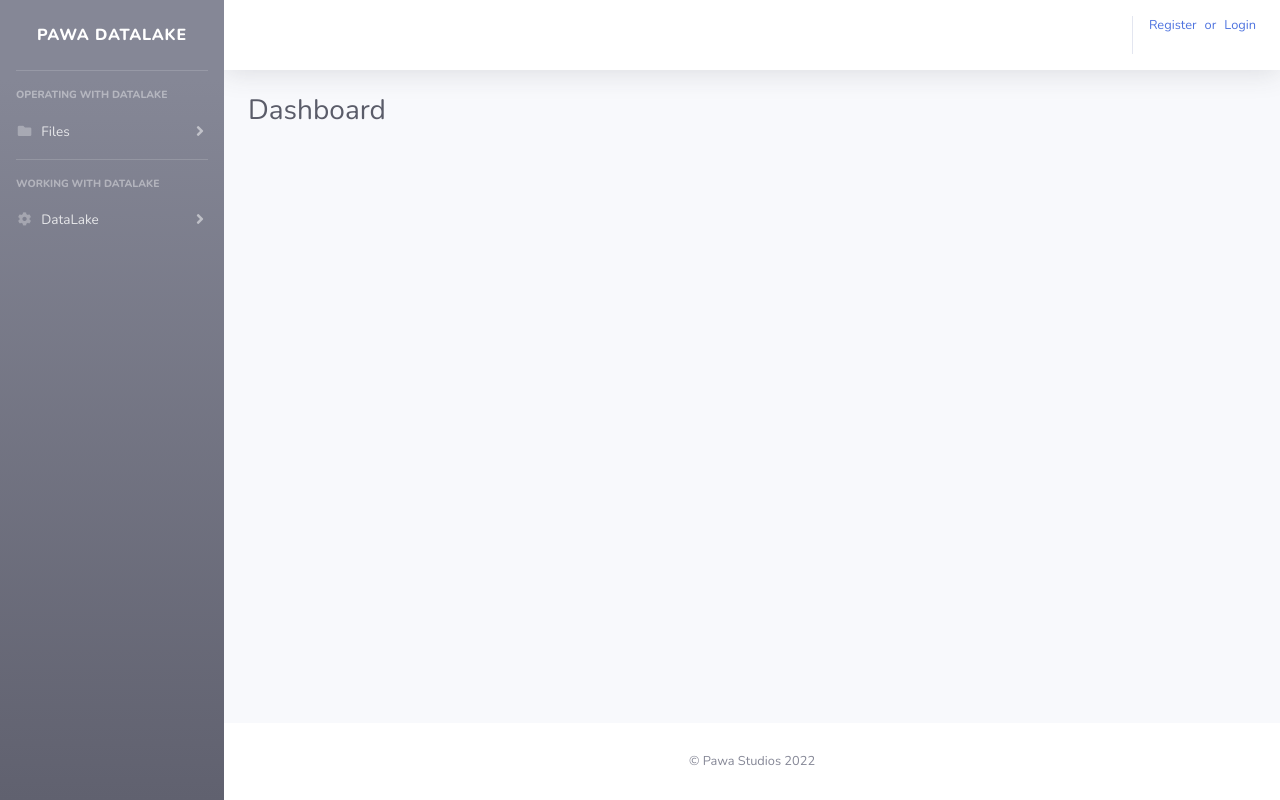
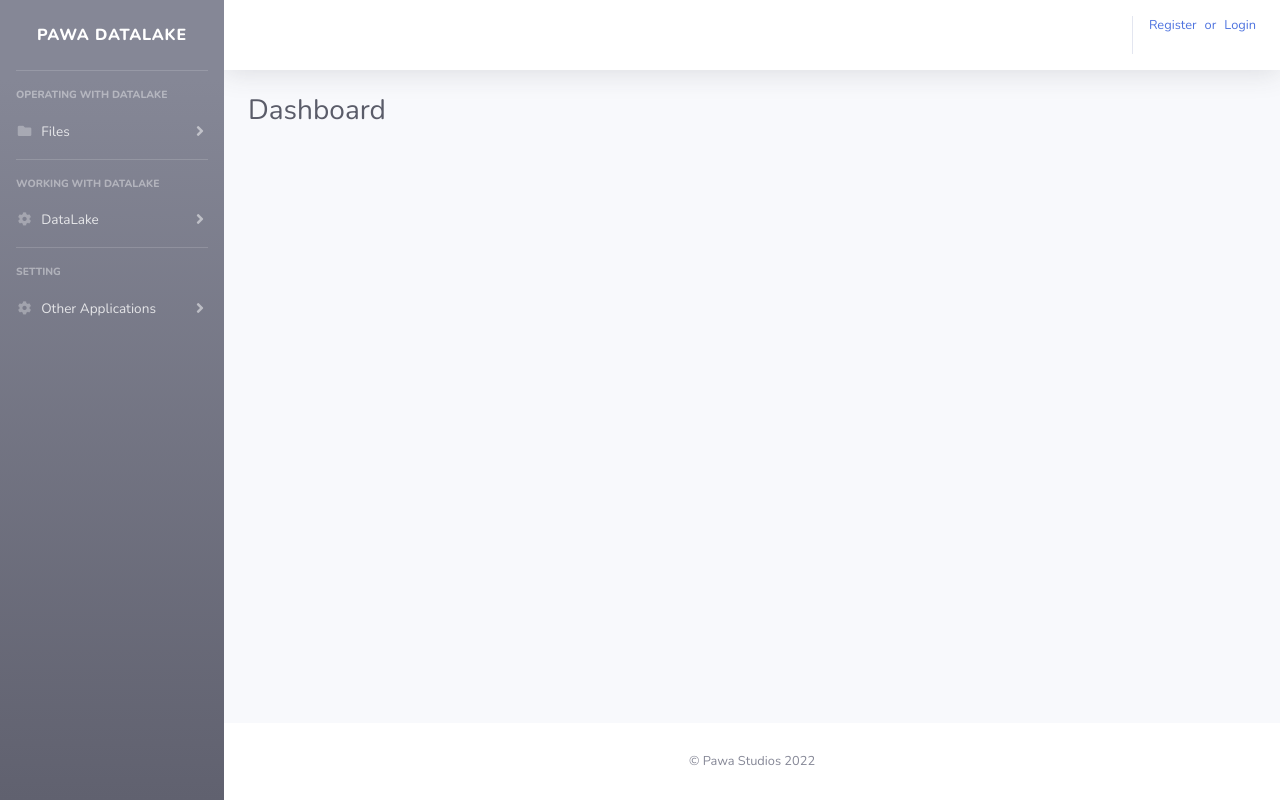
Before and after one commit to Pawaus/DataLake, a Python web app: template templates/index.html in a window 1280 px wide. Run offline with Jinja, Linux system fonts and the light colour scheme; the template is opened without the code that fills it, so the values that code supplies are empty; some libraries are stand-ins or nearby versions.

Commit message:
fix print username

```diff
--- a/templates/base.html
+++ b/templates/base.html
@@ -31,7 +31,7 @@
         <ul class="navbar-nav bg-gradient-secondary sidebar sidebar-dark accordion" id="accordionSidebar">
 
             <!-- Sidebar - Brand -->
-            <a class="sidebar-brand d-flex align-items-center justify-content-center" href="index.html">
+            <a class="sidebar-brand d-flex align-items-center justify-content-center" href="index">
                 <div class="sidebar-brand-text mx-3">Pawa Datalake</div>
             </a>
 
@@ -82,6 +82,27 @@
                 </div>
             </li>
 
+            <hr class="sidebar-divider">
+
+            <!-- Heading -->
+            <div class="sidebar-heading">
+                Setting
+            </div>
+
+            <!-- Nav Item - Pages Collapse Menu -->
+            <li class="nav-item">
+                <a class="nav-link collapsed" href="#" data-toggle="collapse" data-target="#collapseSettings"
+                    aria-expanded="true" aria-controls="collapseSettings">
+                    <i class="fas fa-fw fa-cog"></i>
+                    <span>Other Applications</span>
+                </a>
+                <div id="collapseSettings" class="collapse" aria-labelledby="headingPages" data-parent="#accordionSidebar">
+                    <div class="bg-white py-2 collapse-inner rounded">
+                        <a class="collapse-item" href="settings_telegram">Telegram</a>
+                    </div>
+                </div>
+            </li>
+
         </ul>
         <!-- End of Sidebar -->
 
@@ -94,14 +115,14 @@
 
                     <ul class="navbar-nav ml-auto">
                         <div class="topbar-divider d-none  d-sm-block"></div>
-                        {% if not is_auth %}
+                        {% if not current_user.is_authenticated %}
                             <a class="mr-2 d-none d-lg-inline text-primary small" href="{{ url_for('auth.register') }}">Register</a>
                             <span class="mr-2 d-none d-lg-inline text-primary small"> or </span>
                             <a class="mr-2 d-none d-lg-inline text-primary small" href="{{ url_for('auth.login') }}">Login</a>
                         {% else %}
                         <li class="nav-item dropdown no-arrow show">
                             <a class="nav-link dropdown-toggle" role="button" id="userDropdown" data-toggle="dropdown" aria-haspopup="true" aria-expanded="false">
-                                <span class="mr-2 d-none d-lg-inline text-primary small">{{ user.name }}</span>
+                                <span class="mr-2 d-none d-lg-inline text-primary small">{{ current_user.name }}</span>
                             </a>
                             <div class="dropdown-menu dropdown-menu-right shadow animated--grow-in" aria-labelledby="userDropdown">
                             <a class="dropdown-item" href="{{ url_for('auth.logout') }}">
```
